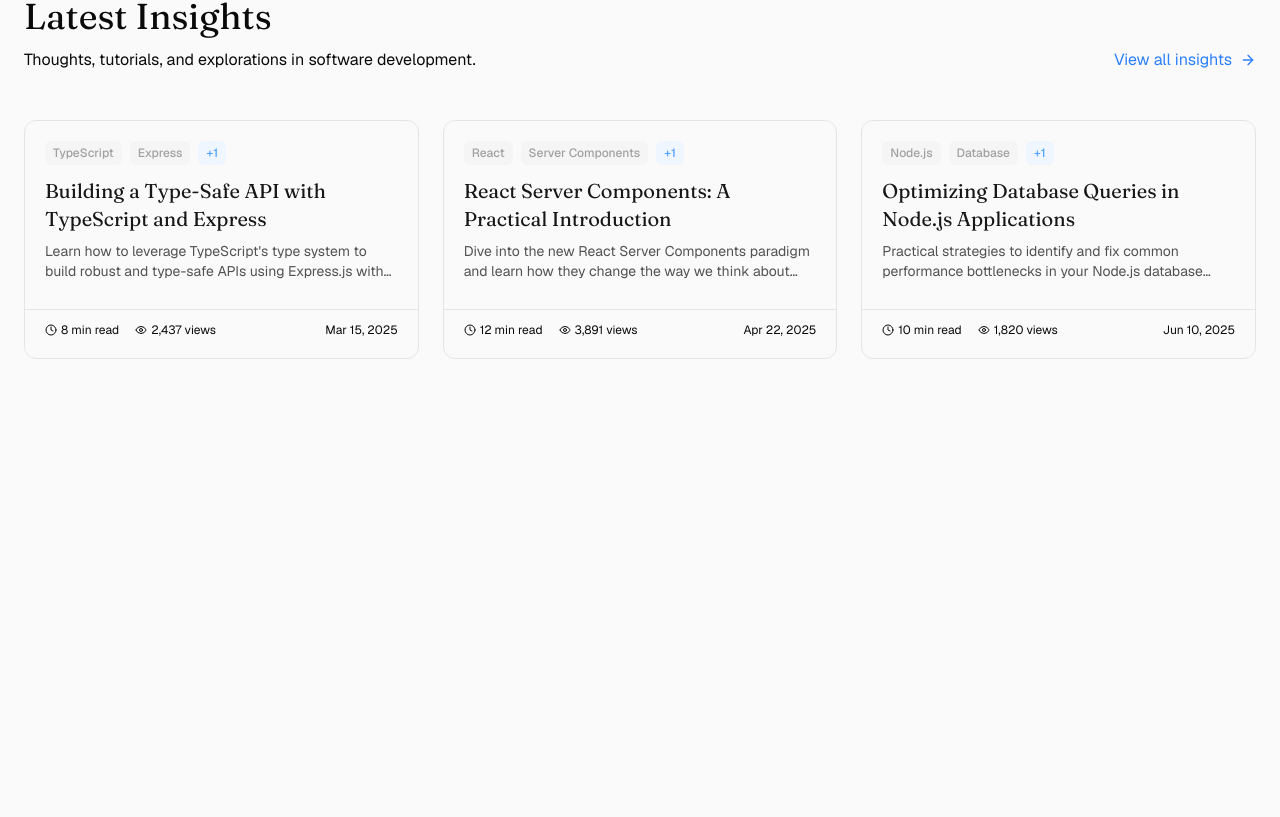
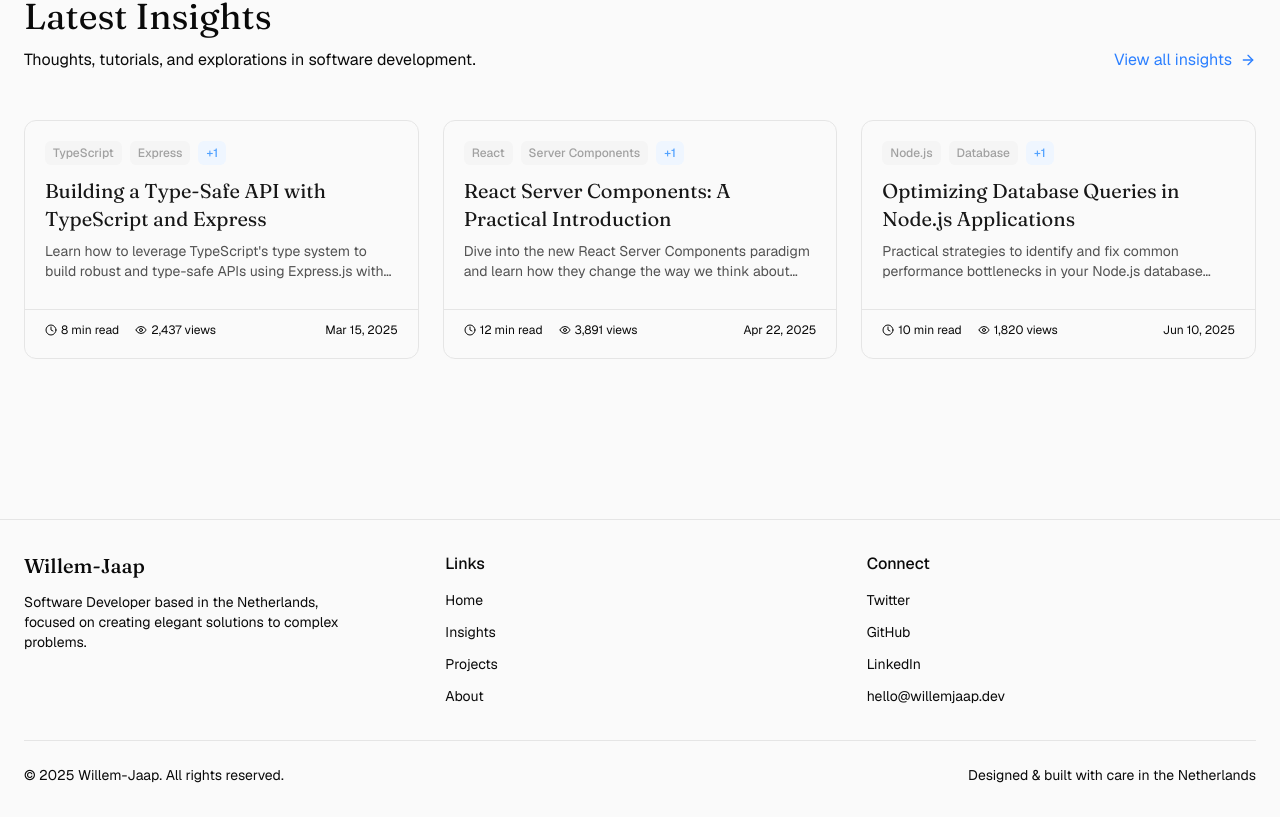
Before and after one commit to Willem-Jaap/website, a Next.js app: page / in a window 1280 px wide. Shown: the part 813-1630 px from the top of the page. Before the commit the page ends 1268 px from the top, so only its background shows below. Built offline with nearby package versions, Linux system fonts and the light colour scheme; no server answers.

Commit message:
feat: add footer

```diff
--- a/src/app/layout.tsx
+++ b/src/app/layout.tsx
@@ -8,6 +8,7 @@ import cn from '~utils/cn';
 import '~styles/global.css';
 
 import { env } from '~/env';
+import Footer from '~modules/blocks/footer/footer';
 
 const GeistFont = Geist({
     subsets: ['latin'],
@@ -38,6 +39,7 @@ const RootLayout = ({ children }: PropsWithChildren) => {
             <body className="relative min-h-screen max-w-screen overflow-x-hidden bg-neutral-50 text-base text-neutral-950">
                 <Header />
                 {children}
+                <Footer />
                 <Analytics />
             </body>
         </html>
--- /dev/null
+++ b/src/modules/blocks/footer/footer.tsx
@@ -0,0 +1,106 @@
+import Link from 'next/link';
+
+const Footer = () => {
+    return (
+        <footer className="mt-16 border-neutral-200 border-t px-4 py-8 md:px-6">
+            <div className="mx-auto grid max-w-7xl grid-cols-1 gap-8 md:grid-cols-3">
+                <div className="flex flex-col gap-3">
+                    <h3 className="font-medium font-serif text-xl">Willem-Jaap</h3>
+                    <p className="max-w-xs text-muted-foreground text-sm">
+                        Software Developer based in the Netherlands, focused on creating elegant
+                        solutions to complex problems.
+                    </p>
+                </div>
+
+                <div className="flex flex-col gap-3">
+                    <h3 className="font-medium">Links</h3>
+                    <ul className="flex flex-col gap-2">
+                        <li>
+                            <Link
+                                href="/"
+                                className="text-muted-foreground text-sm transition-colors hover:text-blue-500"
+                            >
+                                Home
+                            </Link>
+                        </li>
+                        <li>
+                            <Link
+                                href="/insights"
+                                className="text-muted-foreground text-sm transition-colors hover:text-blue-500"
+                            >
+                                Insights
+                            </Link>
+                        </li>
+                        <li>
+                            <Link
+                                href="/projects"
+                                className="text-muted-foreground text-sm transition-colors hover:text-blue-500"
+                            >
+                                Projects
+                            </Link>
+                        </li>
+                        <li>
+                            <Link
+                                href="/about"
+                                className="text-muted-foreground text-sm transition-colors hover:text-blue-500"
+                            >
+                                About
+                            </Link>
+                        </li>
+                    </ul>
+                </div>
+
+                <div className="flex flex-col gap-3">
+                    <h3 className="font-medium">Connect</h3>
+                    <ul className="flex flex-col gap-2">
+                        <li>
+                            <a
+                                href="https://twitter.com"
+                                target="_blank"
+                                rel="noopener noreferrer"
+                                className="text-muted-foreground text-sm transition-colors hover:text-blue-500"
+                            >
+                                Twitter
+                            </a>
+                        </li>
+                        <li>
+                            <a
+                                href="https://github.com"
+                                target="_blank"
+                                rel="noopener noreferrer"
+                                className="text-muted-foreground text-sm transition-colors hover:text-blue-500"
+                            >
+                                GitHub
+                            </a>
+                        </li>
+                        <li>
+                            <a
+                                href="https://linkedin.com"
+                                target="_blank"
+                                rel="noopener noreferrer"
+                                className="text-muted-foreground text-sm transition-colors hover:text-blue-500"
+                            >
+                                LinkedIn
+                            </a>
+                        </li>
+                        <li>
+                            <a
+                                href="mailto:hello@willemjaap.dev"
+                                className="text-muted-foreground text-sm transition-colors hover:text-blue-500"
+                            >
+                                hello@willemjaap.dev
+                            </a>
+                        </li>
+                    </ul>
+                </div>
+            </div>
+
+            <div className="mx-auto mt-8 flex max-w-7xl flex-col items-center justify-between border-neutral-200 border-t pt-6 text-muted-foreground text-sm md:flex-row">
+                <p>© {new Date().getFullYear()} Willem-Jaap. All rights reserved.</p>
+                <p className="mt-2 md:mt-0">Designed & built with care in the Netherlands</p>
+            </div>
+        </footer>
+    );
+};
+
+export default Footer;
```
